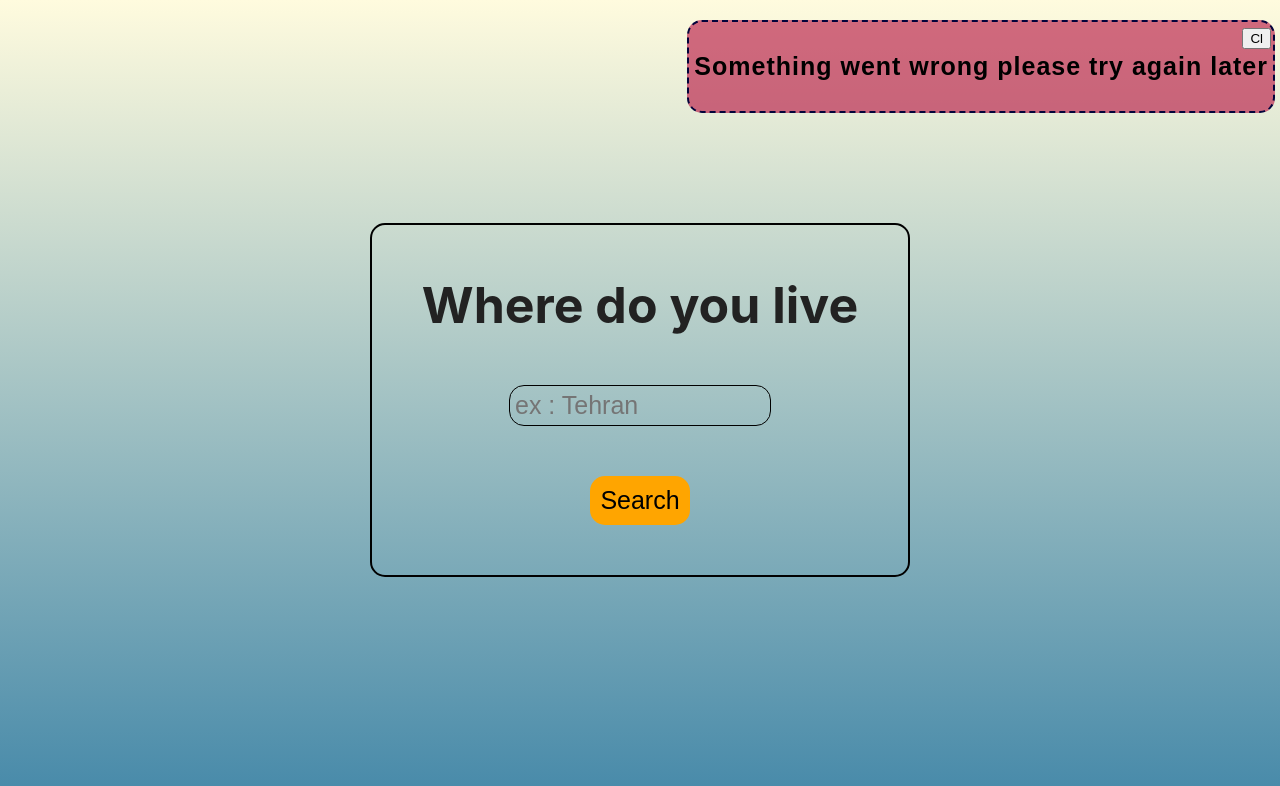
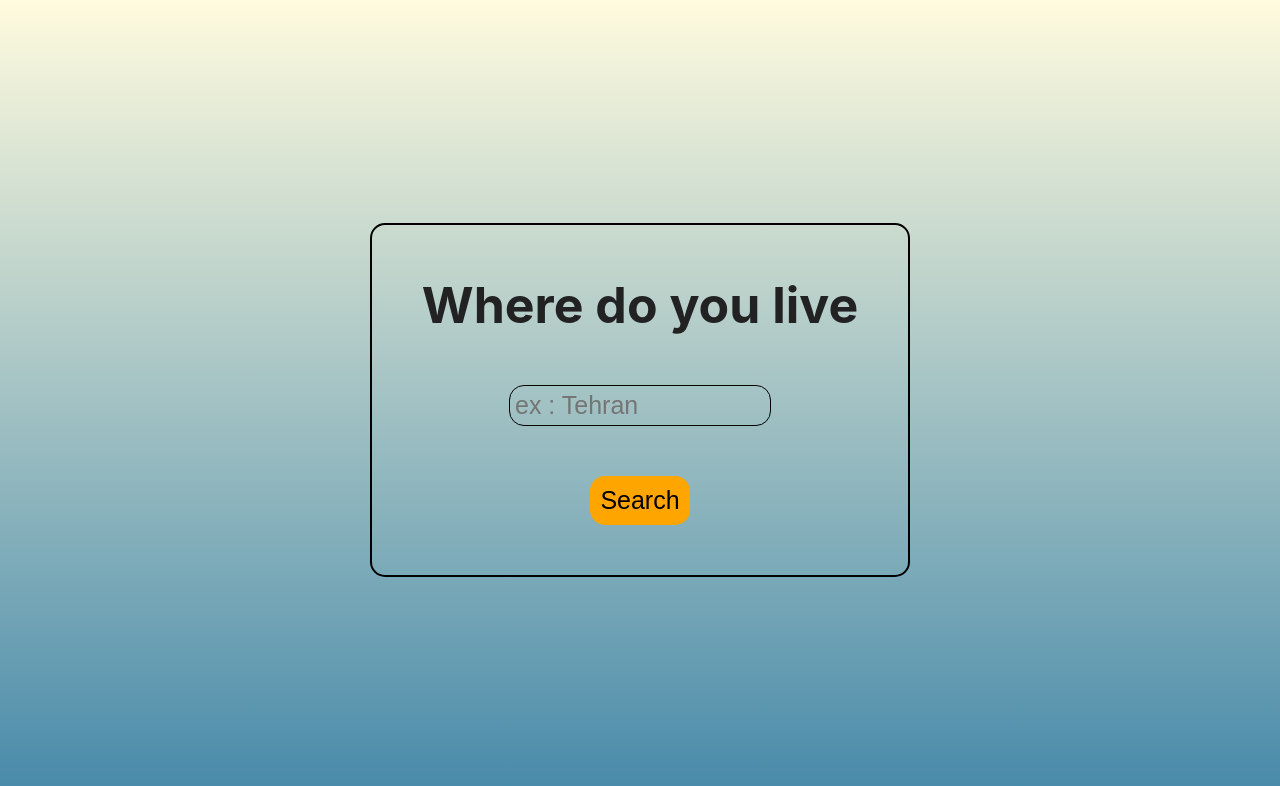
Before and after one commit to Dev-MostafaAzari/Weather-App, a React (Create React App) app: page / in a window 1280 px wide. Shown: the top 786 px of the page. Built offline with nearby package versions, Linux system fonts and the light colour scheme.

Commit message:
FixAlertOverflowProblem

```diff
--- a/src/components/Main/Main.js
+++ b/src/components/Main/Main.js
@@ -36,7 +36,7 @@ const SearchBtnVariants = {
 
 const AlertVariant = {
     Hide:{
-        x:150,
+        x:-150,
         opacity:0,
     },
     Show:{
@@ -58,7 +58,7 @@ const Main = () =>{
             {data.setLocation ?
                 <div className="MainWrapper">
                     <div className="setLocation">
-                        <motion.div variants={AlertVariant} initial={data.reject ? "Hide" : "Show"} animate={data.reject ? "Show" : "Hide"} transition="transition" className="AlertContainer">
+                        <motion.div variants={AlertVariant} initial="Hide" animate={data.reject ? "Show" : "Hide"} transition="transition" className="AlertContainer">
                             <div className="AlertWrapper">
                                 <div className="AlertTextContainer">
                                     <p>Something went wrong please try again later</p>
@@ -69,7 +69,7 @@ const Main = () =>{
                             </div>
                         </motion.div>
                         <motion.div variants={SetLocationVariants} initial="Start" animate="End" className="LocationFormContainer">
-                            <form className="form" onSubmit={(e)=>{e.preventDefault();/* dispatch(GetWeather(city)); */}}>
+                            <form className="form" onSubmit={(e)=>{e.preventDefault();dispatch(GetWeather(city));}}>
                                 <h1 className="setLocationTitle">Where do you live</h1>
                                 <input type="text" value={city} onChange={(e)=>{setCity(e.target.value)}} required className="setLocationInput" placeholder="ex : Tehran"/>
                                 <motion.button type="submit" variants={SearchBtnVariants} whileHover="hover" className="setLocationButton">Search</motion.button>
--- a/src/features/weather/weatherSlice.js
+++ b/src/features/weather/weatherSlice.js
@@ -5,7 +5,7 @@ const initialState = {
     setLocation : true,
     loading : false,
     weather:{},
-    reject:true,
+    reject:false,
 };
 
 const baseUrl = "https://api.openweathermap.org/data/2.5/weather";
```
